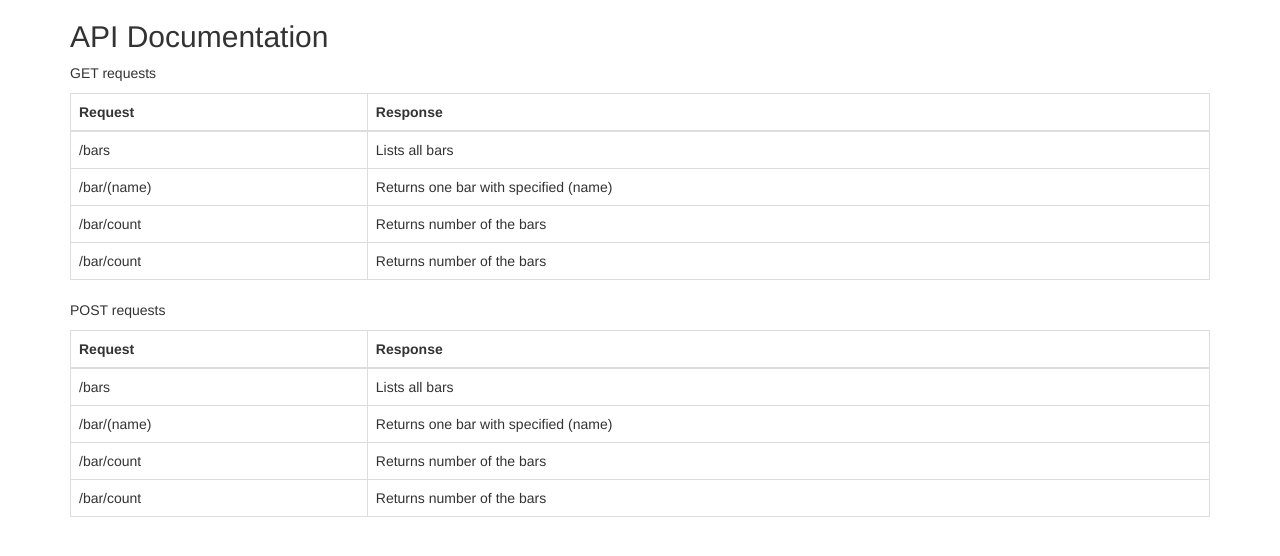
After one commit to M2ko/RESTProject, a Flask app: template templates/developer.html in a window 1280 px wide. The commit adds this page. Shown: the top 556 px of the page. Run offline with Flask 2, Linux system fonts and the light colour scheme; the template is opened without the code that fills it, so the values that code supplies are empty; some libraries are stand-ins or nearby versions.

Commit message:
Add developer page

```diff
--- /dev/null
+++ b/templates/developer.html
@@ -0,0 +1,68 @@
+<!DOCTYPE html>
+<html>
+<head>
+    <title>Developer page</title>
+    <link rel="stylesheet" href="https://maxcdn.bootstrapcdn.com/bootstrap/3.3.7/css/bootstrap.min.css"
+            integrity="sha384-BVYiiSIFeK1dGmJRAkycuHAHRg32OmUcww7on3RYdg4Va+PmSTsz/K68vbdEjh4u"
+            crossorigin="anonymous">
+</head>
+<body>
+    <div class="container">
+  <h2>API Documentation</h2>
+  <p>GET requests</p>
+  <table class="table table-bordered">
+    <thead>
+      <tr>
+        <th>Request</th>
+        <th>Response</th>
+      </tr>
+    </thead>
+    <tbody>
+      <tr>
+        <td>/bars</td>
+        <td>Lists all bars</td>
+      </tr>
+      <tr>
+        <td>/bar/(name)</td>
+        <td>Returns one bar with specified (name)</td>
+      </tr>
+      <tr>
+        <td>/bar/count</td>
+        <td>Returns number of the bars</td>
+      </tr>
+      <tr>
+        <td>/bar/count</td>
+        <td>Returns number of the bars</td>
+      </tr>
+    </tbody>
+  </table>
+    <p>POST requests</p>
+  <table class="table table-bordered">
+    <thead>
+      <tr>
+        <th>Request</th>
+        <th>Response</th>
+      </tr>
+    </thead>
+    <tbody>
+      <tr>
+        <td>/bars</td>
+        <td>Lists all bars</td>
+      </tr>
+      <tr>
+        <td>/bar/(name)</td>
+        <td>Returns one bar with specified (name)</td>
+      </tr>
+      <tr>
+        <td>/bar/count</td>
+        <td>Returns number of the bars</td>
+      </tr>
+      <tr>
+        <td>/bar/count</td>
+        <td>Returns number of the bars</td>
+      </tr>
+    </tbody>
+  </table>
+</div>
+</body>
+</html>
--- a/templates/index.html
+++ b/templates/index.html
@@ -35,7 +35,7 @@
                   </div>
             </div>
             <div id="developerBtn" class="btn-group" role="group" aria-label="...">
-                  <button type="button" class="btn btn-default" onclick=""><span class="glyphicon glyphicon-console" aria-hidden="true"></span></button>
+                  <button type="button" class="btn btn-default" onclick="gotoDeveloper();"><span class="glyphicon glyphicon-console" aria-hidden="true"></span></button>
             </div>
       </div>
 
```
